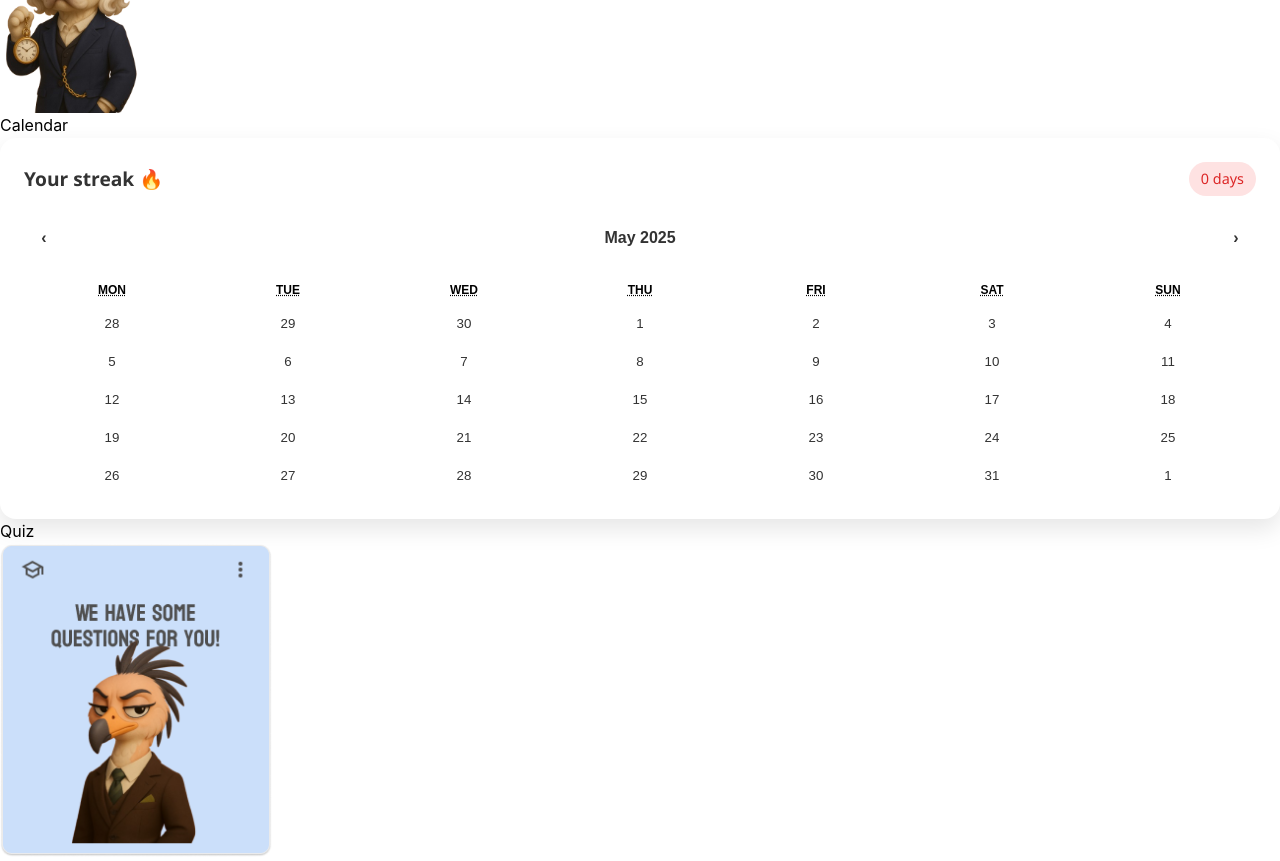
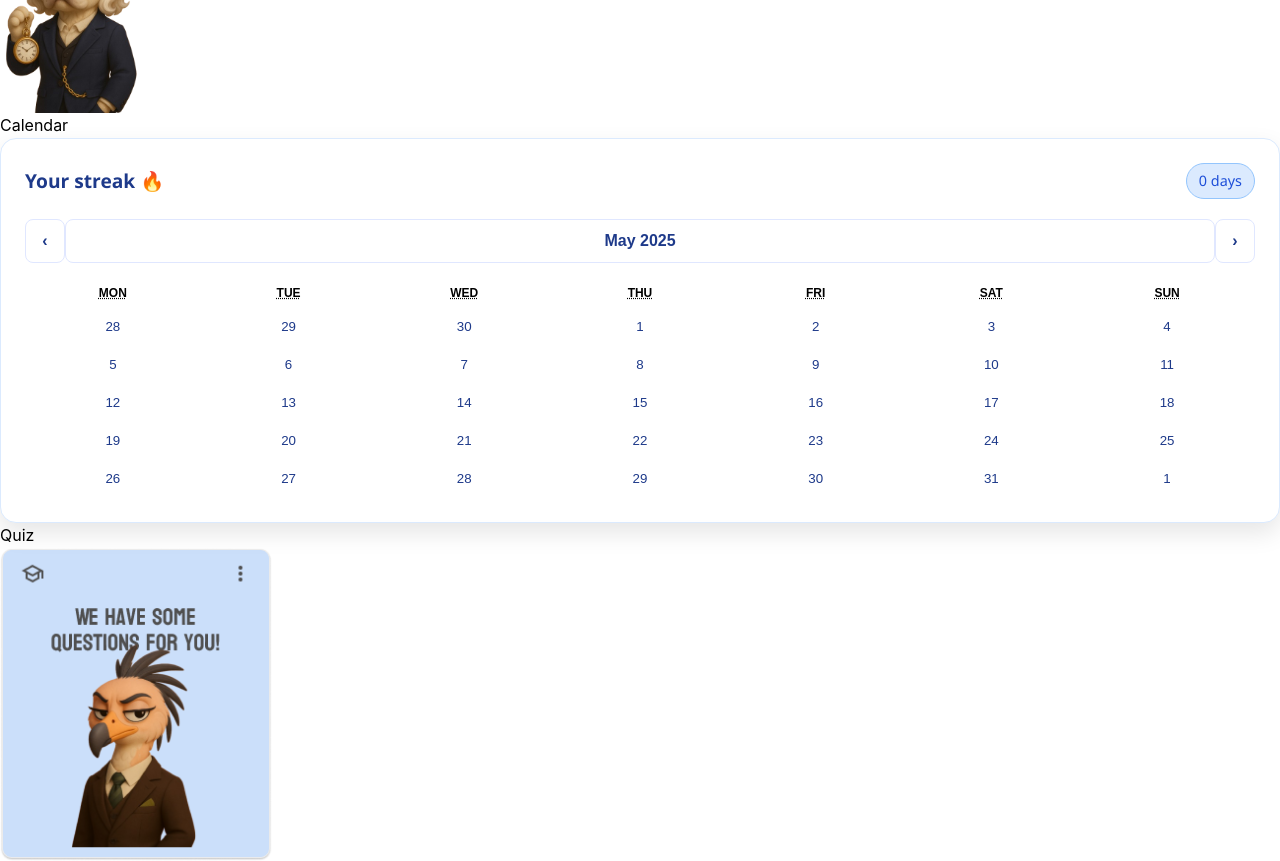
Before and after one commit to Asphandol/ed_tech, a Next.js app in the folder frontend/: page /learning in a window 1280 px wide. Shown: the part 3460-4321 px from the top of the page. Built offline with nearby package versions, Linux system fonts and the light colour scheme; no server answers.

Commit message:
calendar styles

```diff
--- a/frontend/src/components/calendar/CalendarStyles.css
+++ b/frontend/src/components/calendar/CalendarStyles.css
@@ -1,10 +1,11 @@
 .calendar-container {
   margin: 0 auto;
-  font-family: 'Segoe UI', Tahoma, Geneva, Verdana, sans-serif;
+  font-family: "Segoe UI", Tahoma, Geneva, Verdana, sans-serif;
   background: white;
   border-radius: 16px;
   padding: 24px;
   box-shadow: 0 10px 25px rgba(0, 0, 0, 0.1);
+  border: 1px solid #dbeafe; /* light blue border */
 }
 
 .calendar-header {
@@ -17,17 +18,18 @@
 .calendar-header h2 {
   margin: 0;
   font-size: 1.2rem;
-  color: #333;
+  color: #1e3a8a; /* dark blue */
   font-weight: 600;
 }
 
 .streak-counter {
-  background: #fee2e2;
-  color: #dc2626;
+  background: #dbeafe; /* light blue */
+  color: #1d4ed8; /* medium blue */
   padding: 6px 12px;
   border-radius: 20px;
   font-size: 0.9rem;
   font-weight: 500;
+  border: 1px solid #93c5fd; /* border blue */
 }
 
 .react-calendar {
@@ -42,36 +44,44 @@
 
 .react-calendar__navigation button {
   background: none;
-  border: none;
-  color: #333;
+  border: 1px solid #e0e7ff;
+  color: #1e3a8a;
   font-weight: 600;
   font-size: 1rem;
   min-width: 40px;
   padding: 6px 10px;
   border-radius: 8px;
+  transition: background 0.2s;
+}
+
+.react-calendar__navigation button:hover {
+  background: #eff6ff;
 }
 
 .react-calendar__tile {
   border-radius: 8px;
   padding: 10px 6px;
   background: none;
-  border: none;
+  border: 1px solid #e0e7ff;
   font-weight: 500;
-  color: #333;
+  color: #1e3a8a;
+  transition: background 0.2s, color 0.2s;
+}
+
+.react-calendar__tile:hover {
+  background: #e0f2fe;
+  cursor: pointer;
 }
 
 .streak-date {
-  background: #dc2626 !important;
+  background: #1d4ed8 !important;
   color: white !important;
   font-weight: 600;
-}
-
-.today.streak-date {
-  position: relative;
+  border: 1px solid #1e40af !important;
 }
 
 .today.streak-date::after {
-  content: '';
+  content: "";
   position: absolute;
   bottom: 5px;
   left: 50%;
```
